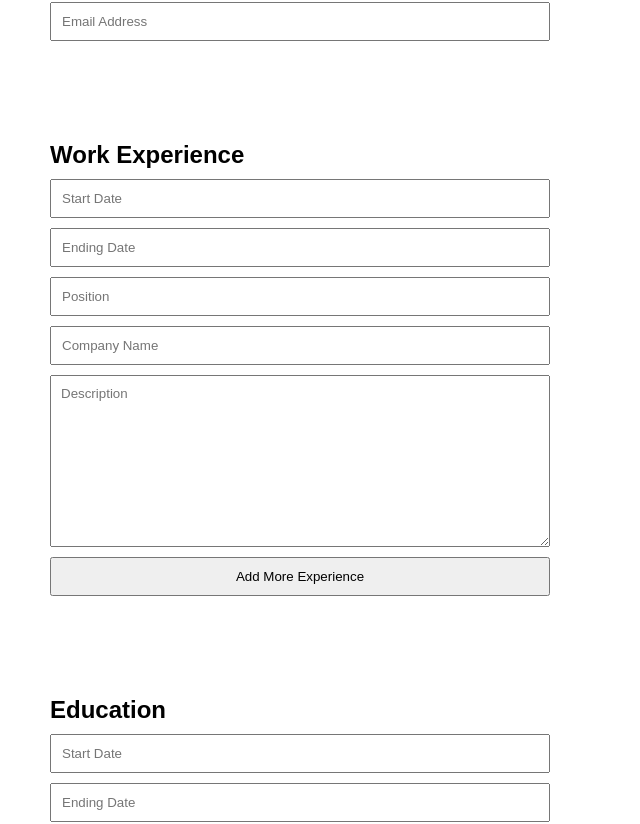
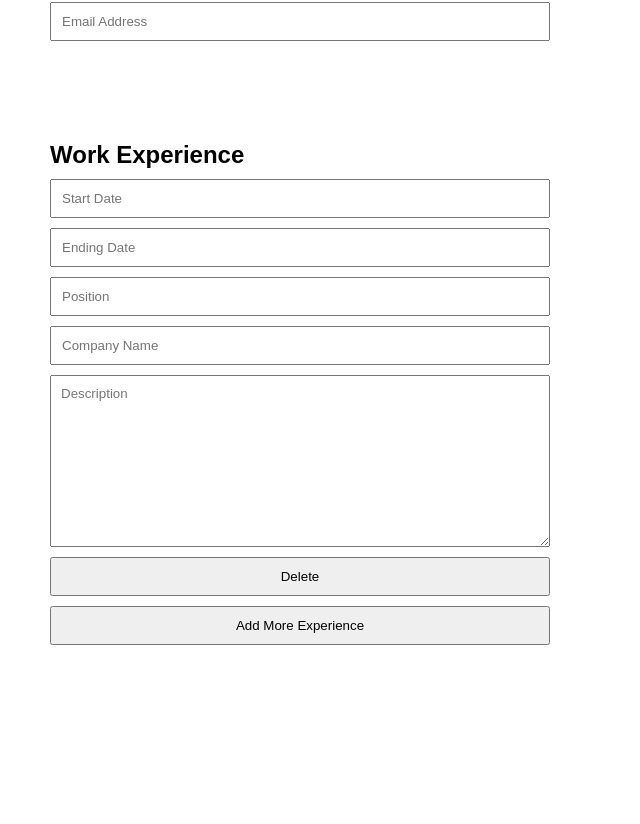
Before and after one commit to Bawelna0225/the-odin-project, a React (Create React App) app in the folder cv-application/: page / in a window 1280 px wide. Shown: the part 515-1339 px from the top of the page, without its empty margins (0-640 px from the left). After the commit the page ends 1210 px from the top, so only its background shows below. Built offline with nearby package versions, Linux system fonts and the light colour scheme.

Commit message:
adding, changing & removing experience

```diff
--- a/cv-application/src/Form.jsx
+++ b/cv-application/src/Form.jsx
@@ -1,5 +1,6 @@
 import React, { useState } from 'react'
 import { v4 as uuidv4 } from 'uuid'
+import { ExperienceInfoForm } from './components/ExperienceInfoForm'
 import { PersonalInfoForm } from './components/PersonalInfoForm'
 
 const Form = () => {
@@ -12,7 +13,8 @@ const Form = () => {
 		phone: '',
 		email: '',
 	})
-	const [experienceData, setExperienceData] = useState([
+	const [experienceData, setExperienceData] = useState({
+		experience: [
 			{
 				id: uuidv4(),
 				startDate: '',
@@ -21,7 +23,8 @@ const Form = () => {
 				companyName: '',
 				workDescription: '',
 			},
-	])
+		],
+	})
 	const [educationData, setEducationData] = useState({
 		education: [
 			{
@@ -60,9 +63,7 @@ const Form = () => {
 	const handleSubmit = (e) => {
 		e.preventDefault()
 	}
-	const handleAddExperience = (e) => {
-		e.preventDefault()
-	}
+
 	const handlePersonalDataChange = (e) => {
 		const { name, value } = e.target
 		setPersonalData((prevData) => ({
@@ -70,27 +71,50 @@ const Form = () => {
 			[name]: value,
 		}))
 	}
-	const handleExperienceChange = (e) => {
+	const handleExperienceChange = (e, id) => {
 		const { name, value } = e.target
-		setExperienceData((prevData) => ({
-			...prevData,
-			[name]: value,
+
+		setExperienceData((prevState) => {
+			const newExperience = prevState.experience.map((experienceItem) => {
+				if (experienceItem.id === id) {
+					return { ...experienceItem, [name]: value }
+				}
+				return experienceItem
+			})
+			return { ...prevState, experience: [...newExperience] }
+		})
+	}
+	const handleAddExperience = () => {
+		setExperienceData((prevState) => ({
+			...prevState,
+			experience: [
+				...prevState.experience,
+				{
+					id: uuidv4(),
+					startDate: '',
+					endDate: '',
+					jobPosition: '',
+					companyName: '',
+					workDescription: '',
+				},
+			],
 		}))
 	}
+	const handleDeleteExperience = (id) => {
+		setExperienceData((prevState) => {
+			const newExperience = prevState.experience.filter((experienceItem) => experienceItem.id !== id)
+			return { ...prevState, experience: [...newExperience] }
+		})
+	}
 	return (
-		<div className='forms'>
+		<div className="forms">
 			<PersonalInfoForm handlePersonalDataChange={handlePersonalDataChange} personalData={personalData} />
-			<form onSubmit={(e) => handleAddExperience(e)}>
+			<div className="form">
 				<h2>Work Experience</h2>
-				<input min="1900" max="2099" name="startDate" type="number" onChange={(e) => handleExperienceChange(e)} value={experienceData.startDate} placeholder="Start Date" />
-				<input min="1900" max="2099" type="number" name="endDate" onChange={(e) => handleExperienceChange(e)} value={experienceData.endDate} placeholder="Ending Date" />
-				<input type="text" name="jobPosition" onChange={(e) => handleExperienceChange(e)} value={experienceData.jobPosition} placeholder="Position" />
-				<input type="text" name="companyName" onChange={(e) => handleExperienceChange(e)} value={experienceData.companyName} placeholder="Company Name" />
-				<textarea name="workDescription" onChange={(e) => handleExperienceChange(e)} value={experienceData.workDescription} placeholder="Description"></textarea>
-				<button type="submit">Add More Experience</button>
-			</form>
+				<ExperienceInfoForm experience={experienceData} onChange={handleExperienceChange} onAdd={handleAddExperience} onDelete={handleDeleteExperience} />
+			</div>
 
-			<form onSubmit={() => handleSubmit()}>
+			{/* <form onSubmit={() => handleSubmit()}>
 				<h2>Education</h2>
 				<input min="1900" max="2099" type="number" placeholder="Start Date" />
 				<input min="1900" max="2099" type="number" placeholder="Ending Date" />
@@ -134,7 +158,7 @@ const Form = () => {
 				<input type="text" placeholder="Name" />
 				<input type="text" placeholder="Url" />
 				<button type="submit">Confirm</button>
-			</form>
+			</form> */}
 		</div>
 	)
 }
--- a/cv-application/src/components/ExperienceInfoForm.jsx
+++ b/cv-application/src/components/ExperienceInfoForm.jsx
@@ -1,7 +1,21 @@
 import React from 'react'
+import ExperienceItem from './ExperienceItem'
 
-export const ExperienceInfoForm = () => {
-  return (
-    <div>ExperienceInfoForm</div>
-  )
+export const ExperienceInfoForm = ({ experience, onChange, onAdd, onDelete }) => {
+	const experienceItems = [...experience.experience].map((experienceItem) => (
+      <ExperienceItem
+        key={experienceItem.id}
+        id={experienceItem.id}
+        item={experienceItem}
+        onChange={onChange}
+        onAdd={onAdd}
+        onDelete={onDelete}
+      />
+    ))
+	return (
+		<>
+			{experienceItems}
+			<button onClick={onAdd}>Add More Experience</button>
+		</>
+	)
 }
--- /dev/null
+++ b/cv-application/src/components/ExperienceItem.jsx
@@ -0,0 +1,16 @@
+import React from 'react'
+
+const ExperienceItem = ({ id, item, onChange, onDelete }) => {
+	return (
+		<>
+			<input onChange={(e) => onChange(e, id)} min='1900' max='2100' type="number" name="startDate" placeholder="Start Date" value={item.startDate}></input>
+            <input onChange={(e) => onChange(e, id)} min='1900' max='2100' type="number" name="endDate" placeholder="Ending Date" value={item.endDate}></input>
+            <input onChange={(e) => onChange(e, id)} type="text" name="jobPosition" placeholder="Position" value={item.jobPosition}></input>
+            <input onChange={(e) => onChange(e, id)} type="text" name="companyName" placeholder="Company Name" value={item.companyName}></input>
+            <textarea onChange={(e) => onChange(e, id)} type="text" name="workDescription" placeholder="Description" value={item.workDescription}></textarea>
+			<button onClick={() => onDelete(id)}>Delete</button>
+		</>
+	)
+}
+
+export default ExperienceItem
--- a/cv-application/src/styles/main.css
+++ b/cv-application/src/styles/main.css
@@ -19,20 +19,20 @@
   gap: 100px;
 }
 
-form {
+form, .form {
   display: flex;
   flex-direction: column;
   width: 500px;
   gap: 10px;
 }
-form input, form select {
+form input, form select, .form input, .form select {
   padding: 10px;
 }
-form button {
+form button, .form button {
   padding: 10px 15px;
   cursor: pointer;
 }
-form textarea {
+form textarea, .form textarea {
   padding: 10px;
   height: 150px;
 }/*# sourceMappingURL=main.css.map */
--- a/cv-application/src/styles/main.scss
+++ b/cv-application/src/styles/main.scss
@@ -16,7 +16,7 @@
     flex-direction: column;
     gap: 100px;
 }
-form {
+form, .form {
     display: flex;
     flex-direction: column;
     width: 500px;
```
Lines whose indentation alone changed are shown as unchanged.
